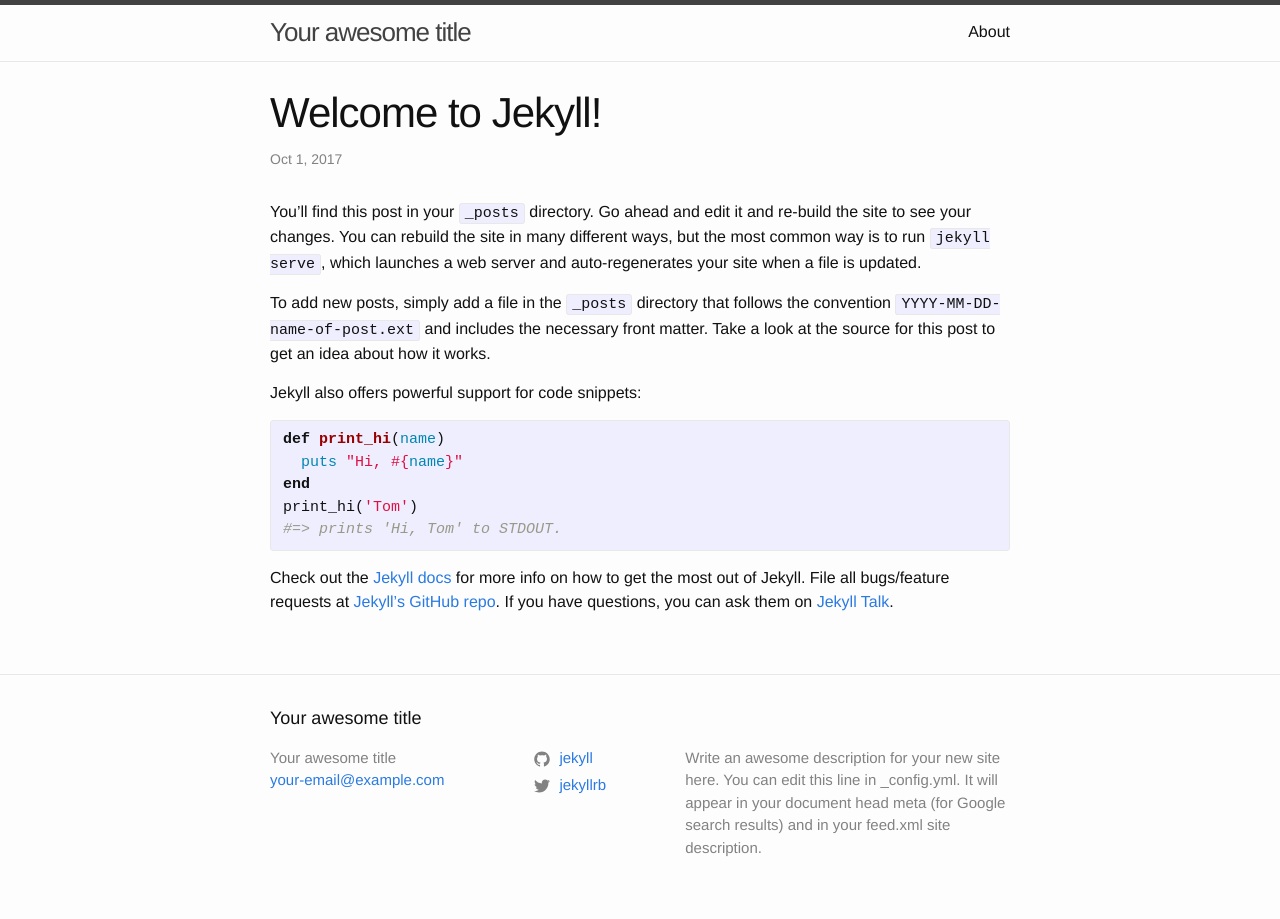
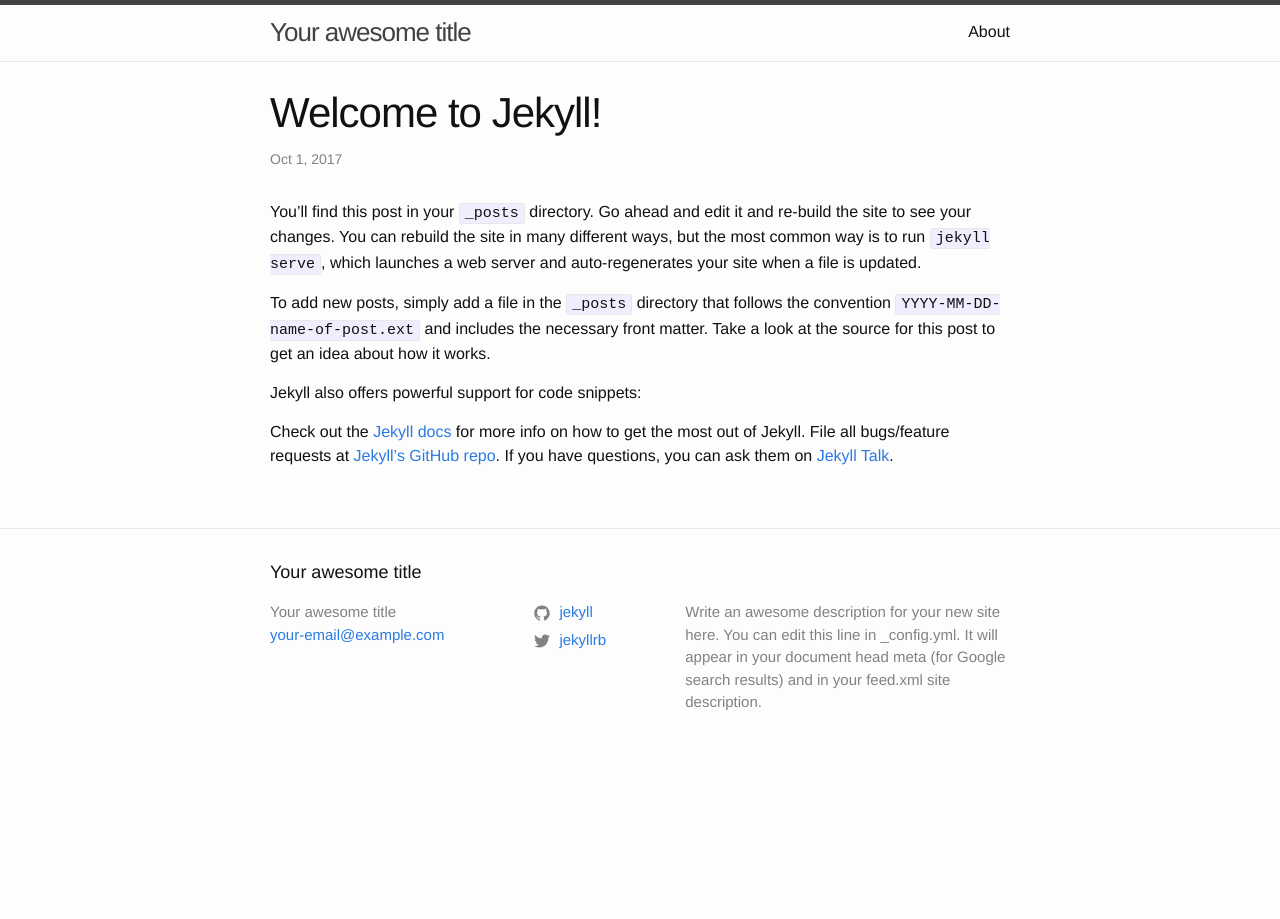
Before and after one commit to groundh0g/jekyllfaces, a Jekyll site: the page built from docs/_posts/2017-10-01-welcome-to-jekyll.md, in a window 1280 px wide. Built offline with Jekyll 4.4.1, drawn with Linux system fonts in a browser that asks for light colours.

Commit message:
Updates to fix build.

```diff
--- a/docs/_includes/head.html
+++ b/docs/_includes/head.html
@@ -10,6 +10,9 @@
   <link rel="canonical" href="{{ page.url | replace:'index.html','' | absolute_url }}">
   <link rel="alternate" type="application/rss+xml" title="{{ site.title | escape }}" href="{{ "/feed.xml" | relative_url }}">
 
+  <link rel="shortcut icon" href="/favicon.ico" type="image/x-icon">
+  <link rel="icon" href="/favicon.ico" type="image/x-icon">
+
   {% if jekyll.environment == 'production' and site.google_analytics %}
   {% include google-analytics.html %}
   {% endif %}
--- a/docs/_posts/2017-10-01-welcome-to-jekyll.markdown
+++ b/docs/_posts/2017-10-01-welcome-to-jekyll.md
@@ -4,20 +4,13 @@
 date:   2017-10-01 09:09:01 -0400
 categories: jekyll update
 ---
+
 You’ll find this post in your `_posts` directory. Go ahead and edit it and re-build the site to see your changes. You can rebuild the site in many different ways, but the most common way is to run `jekyll serve`, which launches a web server and auto-regenerates your site when a file is updated.
 
 To add new posts, simply add a file in the `_posts` directory that follows the convention `YYYY-MM-DD-name-of-post.ext` and includes the necessary front matter. Take a look at the source for this post to get an idea about how it works.
 
 Jekyll also offers powerful support for code snippets:
 
-{% highlight ruby %}
-def print_hi(name)
-  puts "Hi, #{name}"
-end
-print_hi('Tom')
-#=> prints 'Hi, Tom' to STDOUT.
-{% endhighlight %}
-
 Check out the [Jekyll docs][jekyll-docs] for more info on how to get the most out of Jekyll. File all bugs/feature requests at [Jekyll’s GitHub repo][jekyll-gh]. If you have questions, you can ask them on [Jekyll Talk][jekyll-talk].
 
 [jekyll-docs]: https://jekyllrb.com/docs/home
```
Also changed, not shown: docs/about.md (+0 -1 lines), README.md, docs/favicon.ico (added).
